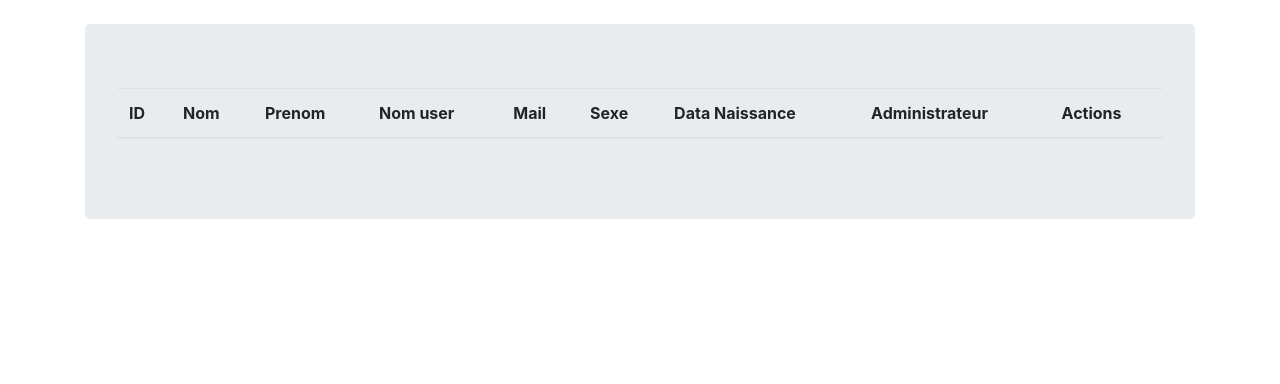
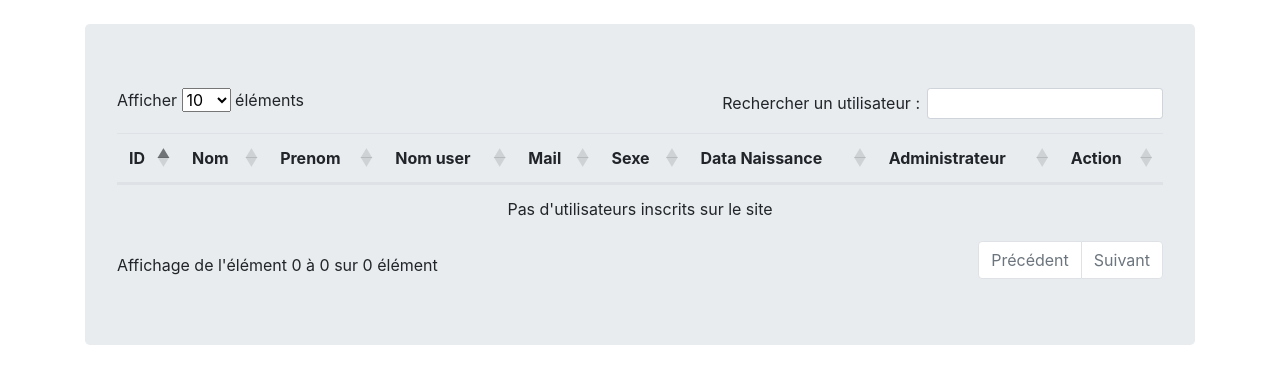
Before and after one commit to domad007/easyPeps, a Symfony app: template web/templates/admin/gestionUser/userAccount.html.twig in a window 1280 px wide. Shown: the part 246-630 px from the top of the page. Run offline with Twig, Linux system fonts and the light colour scheme; the template is opened without the code that fills it, so the values that code supplies are empty; some libraries are stand-ins or nearby versions.

Commit message:
modification du profil d'un utilisateur

```diff
--- a/web/src/Controller/accountController.php
+++ b/web/src/Controller/accountController.php
@@ -111,6 +111,7 @@ class accountController extends AbstractController {
                 $this->addFlash('success', "Votre compte a bien été désactivé");
                 return $this->redirectToRoute('homepage');
             }
+
             else {
                 $roleInactif = $manager
                 ->getRepository(Role::class)
@@ -127,7 +128,6 @@ class accountController extends AbstractController {
 
                 $this->addFlash('success', "Votre profil a bien été modifié");
                 return $this->redirectToRoute('homepage');
-
             }
 
             $this->addFlash(
--- a/web/templates/admin/gestionUser/userAccount.html.twig
+++ b/web/templates/admin/gestionUser/userAccount.html.twig
@@ -8,12 +8,66 @@
     </header>
 {% endblock %}
 
+{% block stylesheets %}
+    <link rel="stylesheet" href="https://cdnjs.cloudflare.com/ajax/libs/twitter-bootstrap/4.1.3/css/bootstrap.css">
+    <link rel="stylesheet" href="https://cdn.datatables.net/1.10.20/css/dataTables.bootstrap4.min.css">
+    <link rel="stylesheet" href="https://code.jquery.com/ui/1.11.1/themes/smoothness/jquery-ui.css" />
+
+{% endblock %}
+
 {% block scripts %}
     <script src="/JS/main.js"></script>
+    <script src="https://code.jquery.com/jquery-1.11.1.min.js"></script>
+    <script src="https://code.jquery.com/ui/1.11.1/jquery-ui.min.js"></script>
+    <script src="https://cdn.datatables.net/1.10.20/js/jquery.dataTables.min.js"></script>
+    <script src="https://cdn.datatables.net/1.10.20/js/dataTables.bootstrap4.min.js"></script>
+    <script>
+        $(document).ready(function(){
+            $('.table').DataTable({
+                "language": {
+                    "sEmptyTable":     "Pas d'utilisateurs inscrits sur le site",
+                    "sInfo":           "Affichage de _TOTAL_ utilisateurs",
+                    "sInfoEmpty":      "Affichage de l'élément 0 à 0 sur 0 élément",
+                    "sInfoFiltered":   "(filtré à partir de _MAX_ éléments au total)",
+                    "sInfoPostFix":    "",
+                    "sInfoThousands":  ",",
+                    "sLengthMenu":     "Afficher _MENU_ éléments",
+                    "sLoadingRecords": "Chargement...",
+                    "sProcessing":     "Traitement...",
+                    "sSearch":         "Rechercher un utilisateur :",
+                    "sZeroRecords":    "Aucun élément correspondant trouvé",
+                    "oPaginate": {
+                        "sFirst":    "Premier",
+                        "sLast":     "Dernier",
+                        "sNext":     "Suivant",
+                        "sPrevious": "Précédent"
+                    },
+                    "oAria": {
+                        "sSortAscending":  ": activer pour trier la colonne par ordre croissant",
+                        "sSortDescending": ": activer pour trier la colonne par ordre décroissant"
+                    },
+                    "select": {
+                            "rows": {
+                                "_": "%d lignes sélectionnées",
+                                "0": "Aucune ligne sélectionnée",
+                                "1": "1 ligne sélectionnée"
+                            }
+                    }
+                }
+            });
+        });
+    </script>
 {% endblock %}
 
 {% block container %}
     <div class="jumbotron">
+        <div class="row row d-flex justify-content-center">
+            {% for message in app.flashes('success') %}
+                <div class="alert alert-success">
+                    {{ message }}
+                </div>
+            {% endfor %}
+        </div>
         <div class="table-responsive">
             <table class="table">
                 <thead>
@@ -25,7 +79,7 @@
                     <th>Sexe</th>
                     <th>Data Naissance</th>
                     <th>Administrateur</th>
-                    <th>Actions</th>
+                    <th>Action</th>
                 </thead>
                 <tbody>
                     {% for key, value in users %}
@@ -51,9 +105,8 @@
                                     {% endif %}
                                 {% endfor %}
                             </td>
-                            <td width="20%">
-                                <a href="#" class="btn btn-primary btn-sm"><i class="fas fa-edit"></i></a>
-                                <a href="#" class="btn btn-danger btn-sm"><i class="fas fa-trash"></i></a>
+                            <td>
+                                <a href="{{path('edit_user', {user: value.id})}}" class="btn btn-primary btn-sm"><i class="fas fa-edit"></i></a>
                             </td>
                         </tr>
                     {% endfor %}
```
Also changed, not shown: web/public/JS/main.js (+0 -21 lines), web/src/Controller/usersController.php (+31 -0 lines), web/templates/admin/gestionUser/editUser.html.twig (added, +24 -0 lines). Lines whose indentation alone changed are shown as unchanged.
